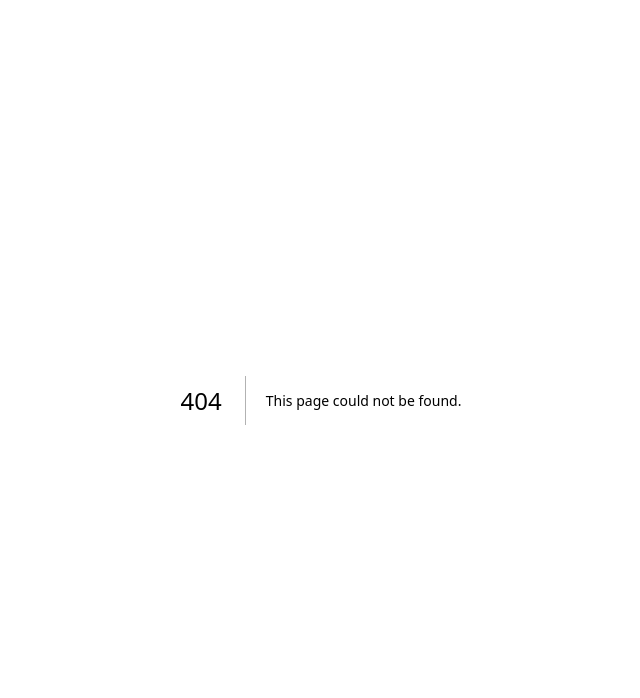
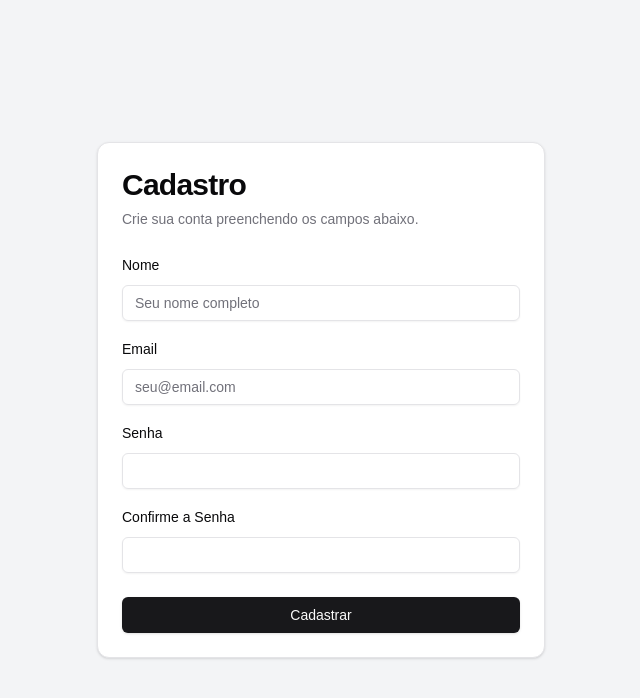
Before and after one commit to AdmilsonBittencourt/Boostify-front, a Next.js app in the folder boostify/: page /cadastro in a window 1280 px wide. Before the commit this address had no page. Shown: the top 698 px of the page, without its empty margins (319-959 px from the left). Built offline with nearby package versions, Linux system fonts and the light colour scheme.

Commit message:
validação finalizada

```diff
--- /dev/null
+++ b/boostify/src/app/cadastro/page.tsx
@@ -0,0 +1,128 @@
+'use client'
+
+import { useState } from 'react'
+import { Button } from "@/components/ui/button"
+import { Input } from "@/components/ui/input"
+import { Label } from "@/components/ui/label"
+import { Card, CardContent, CardDescription, CardFooter, CardHeader, CardTitle } from "@/components/ui/card"
+import { Alert, AlertDescription } from "@/components/ui/alert"
+import { useRouter } from 'next/navigation'
+
+export default function Component() {
+  const router = useRouter()
+  const [nome, setNome] = useState('')
+  const [email, setEmail] = useState('')
+  const [senha, setSenha] = useState('')
+  const [confirmeSenha, setConfirmeSenha] = useState('')
+  const [erro, setErro] = useState('')
+  const [sucesso, setSucesso] = useState(false)
+
+  const validarSenha = (senha: string) => {
+    const regras = {
+      comprimento: senha.length >= 8,
+      maiuscula: /[A-Z]/.test(senha),
+      minuscula: /[a-z]/.test(senha),
+      numero: /[0-9]/.test(senha),
+      especial: /[!@#$%^&*(),.?":{}|<>]/.test(senha),
+    };
+
+    return regras;
+  };
+
+  const handleSubmit = (e: React.FormEvent) => {
+    e.preventDefault()
+    setErro('')
+    setSucesso(false)
+
+    if (!nome || !email || !senha || !confirmeSenha) {
+      setErro('Por favor, preencha todos os campos.')
+      return
+    }
+
+    const validacaoSenha = validarSenha(senha);
+    if (!validacaoSenha.comprimento || !validacaoSenha.maiuscula ||
+        !validacaoSenha.minuscula || !validacaoSenha.numero || !validacaoSenha.especial) {
+      setErro('A senha deve conter pelo menos 8 caracteres, uma letra maiúscula, uma minúscula, um número e um caractere especial.')
+      return
+    }
+
+    if (senha !== confirmeSenha) {
+      setErro('As senhas não coincidem.')
+      return
+    }
+
+    // Aqui você normalmente enviaria os dados para o servidor
+    console.log('Dados do formulário:', { nome, email, senha })
+    setSucesso(true)
+
+    // Adiciona um pequeno delay para mostrar a mensagem de sucesso antes de redirecionar
+    setTimeout(() => {
+      router.push('/login')
+    }, 500)
+  }
+
+  return (
+    <div className="flex items-center justify-center min-h-screen bg-gray-100">
+      <Card className="w-full max-w-md">
+        <CardHeader>
+          <CardTitle className='text-3xl'>Cadastro</CardTitle>
+          <CardDescription>Crie sua conta preenchendo os campos abaixo.</CardDescription>
+        </CardHeader>
+        <form onSubmit={handleSubmit}>
+          <CardContent className="space-y-4">
+            <div className="space-y-2">
+              <Label htmlFor="nome">Nome</Label>
+              <Input
+                id="nome"
+                placeholder="Seu nome completo"
+                value={nome}
+                onChange={(e) => setNome(e.target.value)}
+              />
+            </div>
+            <div className="space-y-2">
+              <Label htmlFor="email">Email</Label>
+              <Input
+                id="email"
+                type="text"
+                placeholder="seu@email.com"
+                value={email}
+                onChange={(e) => setEmail(e.target.value)}
+              />
+            </div>
+            <div className="space-y-2">
+              <Label htmlFor="senha">Senha</Label>
+              <Input
+                id="senha"
+                type="password"
+                value={senha}
+                onChange={(e) => setSenha(e.target.value)}
+              />
+            </div>
+            <div className="space-y-2">
+              <Label htmlFor="confirme-senha">Confirme a Senha</Label>
+              <Input
+                id="confirme-senha"
+                type="password"
+                value={confirmeSenha}
+                onChange={(e) => setConfirmeSenha(e.target.value)}
+              />
+            </div>
+          </CardContent>
+          <CardFooter className="flex flex-col">
+            <Button type="submit" className="w-full">Cadastrar</Button>
+            {erro && (
+              <Alert variant="destructive" className="mt-4">
+                <AlertDescription>{erro}</AlertDescription>
+              </Alert>
+            )}
+            {sucesso && (
+              <Alert className="mt-4 border-green-500">
+                <AlertDescription className="text-green-500">Cadastro realizado com sucesso!</AlertDescription>
+              </Alert>
+            )}
+          </CardFooter>
+        </form>
+      </Card>
+    </div>
+  )
+}
--- a/boostify/src/app/login/page.tsx
+++ b/boostify/src/app/login/page.tsx
@@ -6,6 +6,7 @@ import { Button } from "@/components/ui/button";
 import { Card, CardContent, CardDescription, CardFooter, CardHeader, CardTitle } from "@/components/ui/card";
 import { Input } from "@/components/ui/input";
 import { Label } from "@/components/ui/label";
+import { Alert, AlertDescription } from "@/components/ui/alert"
 
 type ValidationResult = {
   isValid: boolean;
@@ -58,20 +59,25 @@ export function validateFields(email: string, password: string): ValidationResul
 export default function LoginPage() {
   const [email, setEmail] = useState("");
   const [password, setPassword] = useState("");
-  const [errors, setErrors] = useState<{
-    email?: string;
-    password?: string;
-  }>({ email: "", password: "" });
+  const [erro, setErro] = useState("");
+  const [sucesso, setSucesso] = useState(false);
 
   const handleSubmit = (e: React.FormEvent) => {
     e.preventDefault();
+    setErro("");
+    setSucesso(false);
+
+    if (!email || !password) {
+      setErro("Por favor, preencha todos os campos.");
+      return;
+    }
+
     const validationResult = validateFields(email, password);
     if (!validationResult.isValid) {
-      setErrors(validationResult.errors);
+      setErro(validationResult.errors.email || validationResult.errors.password || "");
     } else {
-      // Prosseguir com o login (por exemplo, chamar uma API)
       console.log("Login bem-sucedido!");
-      alert("Login bem-sucedido!");
+      setSucesso(true);
     }
   };
 
@@ -89,13 +95,11 @@ export default function LoginPage() {
                 <Label htmlFor="email">Email</Label>
                 <Input
                   id="email"
-                  type="email"
+                  type="text"
                   placeholder="seu@email.com"
                   value={email}
                   onChange={(e) => setEmail(e.target.value)}
-                  required
                 />
-                {errors.email && <p className="text-red-500 text-sm">{errors.email}</p>}
               </div>
               <div className="space-y-2">
                 <Label htmlFor="password">Senha</Label>
@@ -104,18 +108,26 @@ export default function LoginPage() {
                   type="password"
                   value={password}
                   onChange={(e) => setPassword(e.target.value)}
-                  required
                 />
-                {errors.password && <p className="text-red-500 text-sm">{errors.password}</p>}
               </div>
             </div>
             <Button className="mt-6 w-full" type="submit">Entrar</Button>
+            {erro && (
+              <Alert variant="destructive" className="mt-4">
+                <AlertDescription>{erro}</AlertDescription>
+              </Alert>
+            )}
+            {sucesso && (
+              <Alert className="mt-4 border-green-500">
+                <AlertDescription className="text-green-500">Login realizado com sucesso!</AlertDescription>
+              </Alert>
+            )}
           </form>
         </CardContent>
         <CardFooter className="flex flex-col space-y-4">
           <div className="text-sm text-center text-gray-600">
             Não tem uma conta?{' '}
-            <Link href="/signup" className="text-blue-600 hover:underline">
+            <Link href="/cadastro" className="text-blue-600 hover:underline">
               Inscrever-se
             </Link>
           </div>
```
